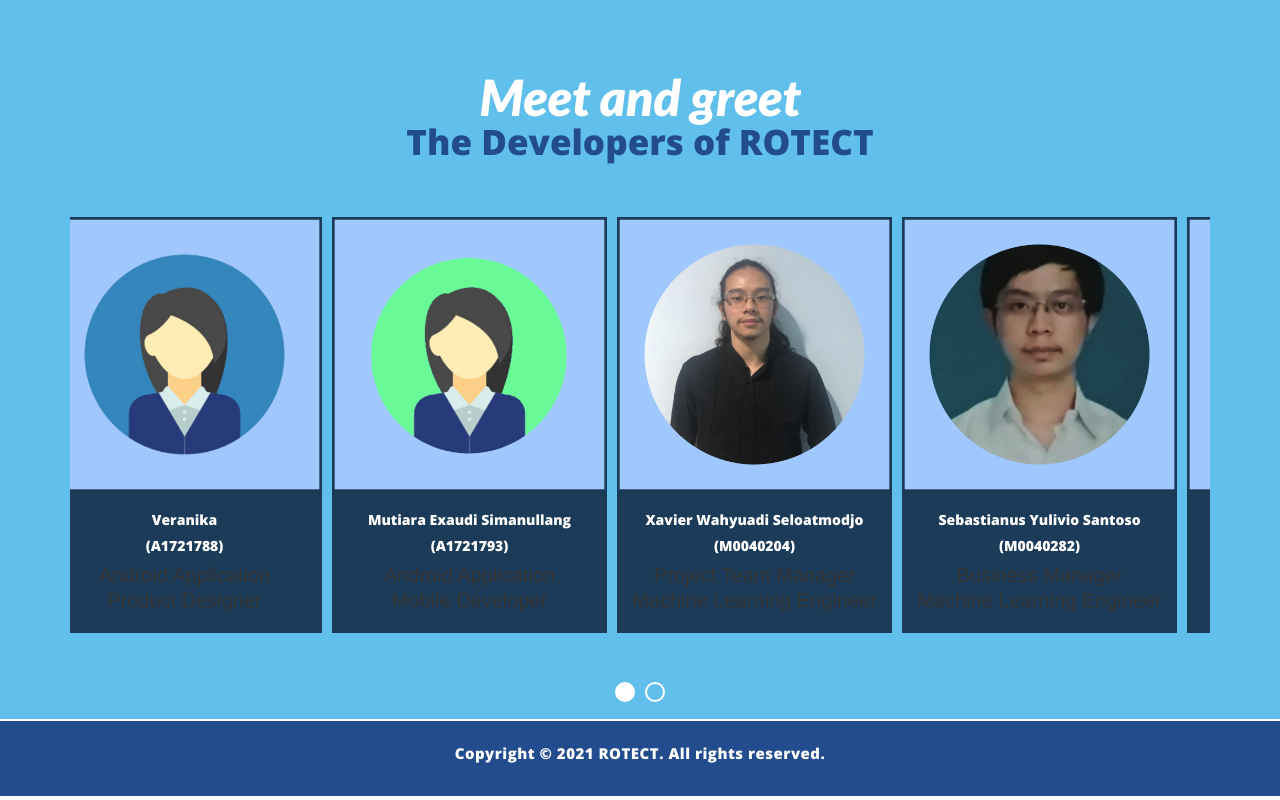
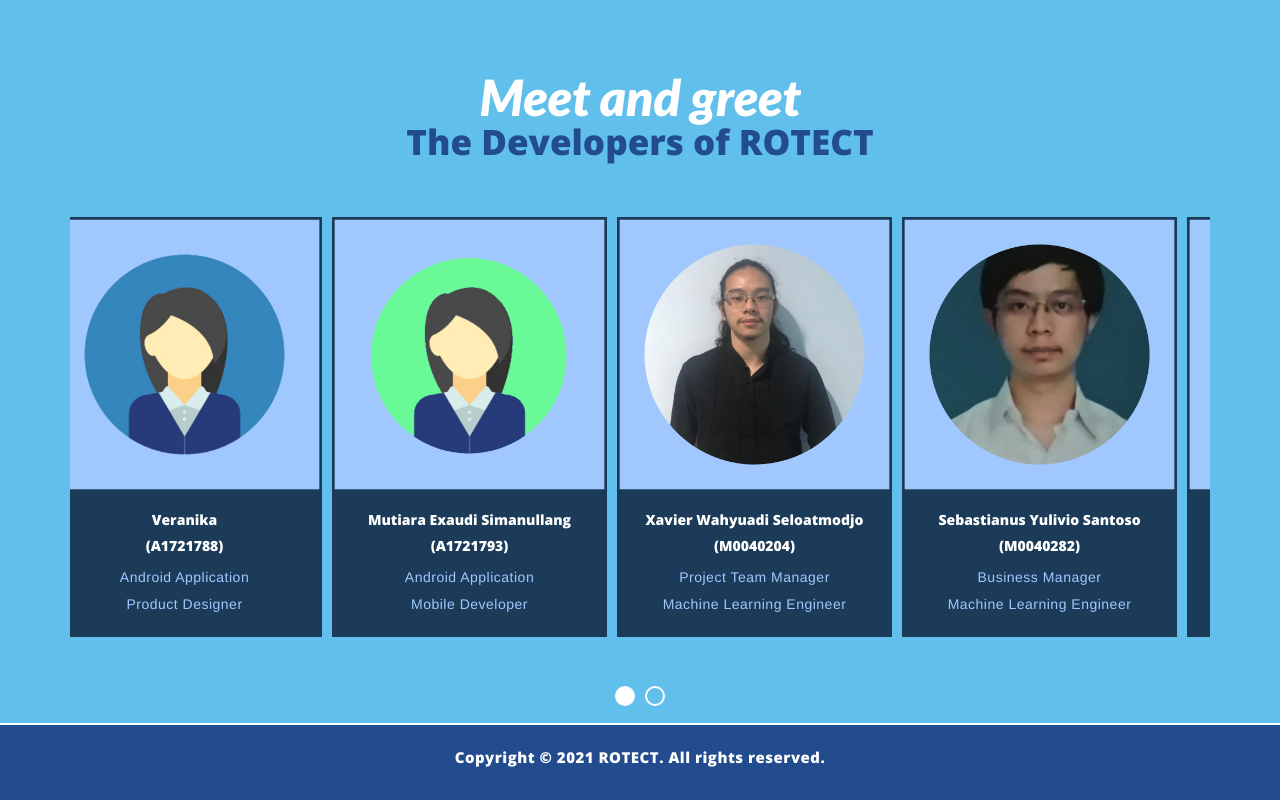
Before and after one commit to FaseVMX-B21-CAP0171/Rotect_Website, a plain HTML site: page index.html in a window 1280 px wide. Shown: the part 1547-2347 px from the top of the page. Drawn offline with nearby package versions, Linux system fonts and the light colour scheme.

Commit message:
Update style.css

```diff
--- a/assets/css/style.css
+++ b/assets/css/style.css
@@ -506,13 +506,14 @@ img {
     margin-bottom: 5px;
 }
 
-.rotect-developers-nav .slick-list li .rotect-single-developers .rotect-single-developers-info span p {
+.rotect-developers-nav .slick-list li .rotect-single-developers .rotect-single-developers-info span {
     color: #A0C8FF;
     font-size: 14px;
     letter-spacing: 0.5px;
 }
 
 .rotect-developers-nav .slick-list li .rotect-single-developers .rotect-single-developers-social {
+    color: #A0C8FF;
     background-color: #1b3b58;
     position: absolute;
     bottom: -100%;
```
